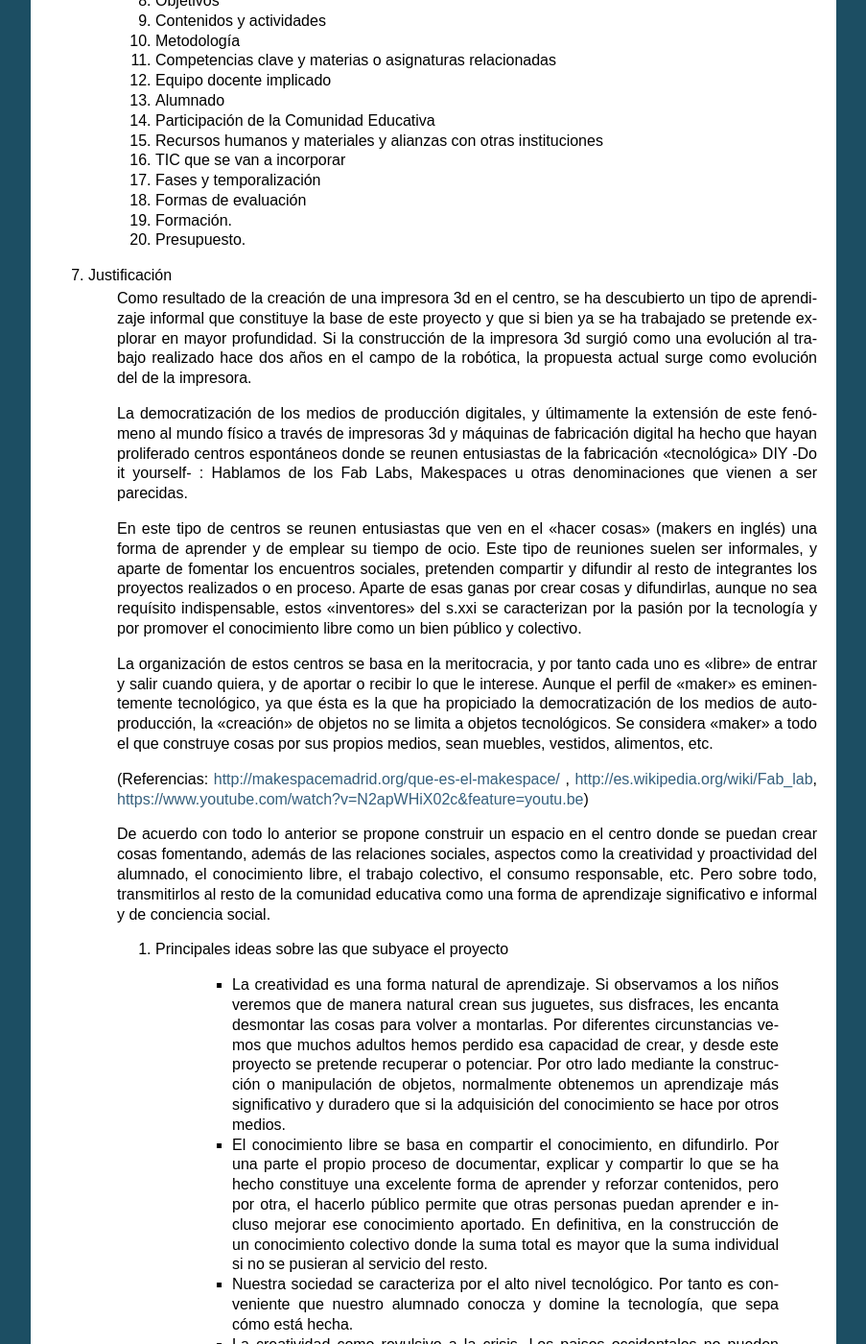
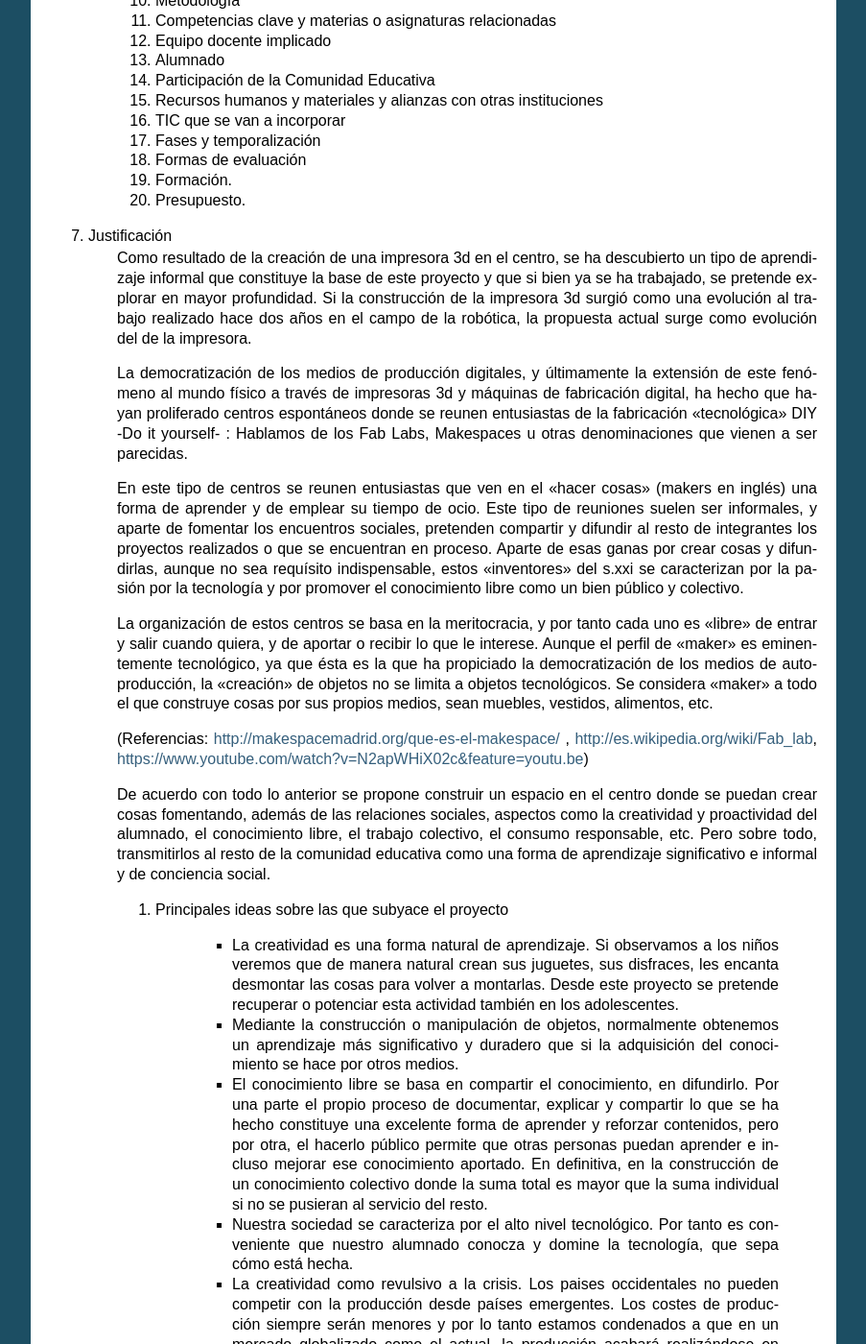
Before and after one commit to es3a10/aula_creativa, a Sphinx documentation site: the page built from docs/articulos.rst, in a window 1280 px wide and 1400 px high, scrolled down 808 px. Shown: the whole window at 96% size, without its empty margins (198-1101 px from the left). Built offline with Sphinx 7.4.7, drawn with Linux system fonts in a browser that asks for light colours; some of the changed text lies outside the part shown.

Commit message:
Update articulos.rst

```diff
--- a/docs/articulos.rst
+++ b/docs/articulos.rst
@@ -14,15 +14,13 @@
 	Imagina, crea, difunde: "Makespace" Cortes
 
 #. Palabras clave
-	Creatividad, Tecnología y Conocimiento Libre
+	Creatividad, Tecnología, Conocimiento Libre
 
 #. Nombre del centro o centros donde se desarrollará el proyecto.
 	IESO Bardenas Reales
 
 #. Nombre y apellidos del coordinador o coordinadora.
-	El autor del documento es Carlos Rodríguez Jaso, pero siguiendo las ideas que defiende el proyecto
-	de corresponsabilizar el trabajo y establecer una meritocracia
-	estaría encantado de que el proyecto fuera liderado por otra persona.
+	El autor del documento es Carlos Rodríguez Jaso.
 
 #. Breve descripción del proyecto
 	Se pretende crear un espacio informal de fabricación digital con algunas herramientas que
@@ -53,12 +51,12 @@
 #. Justificación
 	Como resultado de la creación de una impresora 3d en el centro, se ha descubierto
 	un tipo de aprendizaje informal que constituye la base de este proyecto y que si bien
-	ya se ha trabajado se pretende explorar en mayor profundidad. Si la construcción de la impresora
+	ya se ha trabajado, se pretende explorar en mayor profundidad. Si la construcción de la impresora
 	3d surgió como una evolución al trabajo realizado hace dos años en el campo de la  robótica,
 	la propuesta actual surge como evolución del de la impresora.
 
 	La democratización de los medios de producción digitales, y últimamente
-	la extensión de este fenómeno al mundo físico a través de impresoras 3d y máquinas de fabricación digital
+	la extensión de este fenómeno al mundo físico a través de impresoras 3d y máquinas de fabricación digital,
 	ha hecho que hayan proliferado centros espontáneos donde se reunen entusiastas de la fabricación "tecnológica" DIY -Do it yourself- :
 	Hablamos de los Fab Labs, Makespaces u otras denominaciones que vienen a ser
 	parecidas.
@@ -67,7 +65,7 @@
 	una forma de aprender
 	y de emplear su tiempo de ocio. Este tipo de reuniones suelen ser informales, y
 	aparte de fomentar los encuentros sociales, pretenden compartir y difundir al resto de integrantes
-	los proyectos realizados o en proceso.
+	los proyectos realizados o que se encuentran en proceso.
 	Aparte de esas ganas por crear cosas y difundirlas, aunque no
 	sea requísito indispensable, estos "inventores" del s.xxi se caracterizan
 	por la pasión por la tecnología y por promover el conocimiento libre como un bien público y colectivo.
@@ -92,8 +90,10 @@
 
 		- La creatividad es una forma natural de aprendizaje. Si observamos a los niños veremos que de
 		  manera natural crean sus juguetes, sus disfraces, les encanta desmontar las cosas para
-		  volver a montarlas. Por diferentes circunstancias vemos que muchos adultos hemos perdido esa
-		  capacidad de crear, y desde este proyecto se pretende recuperar o potenciar. Por otro lado mediante la
+		  volver a montarlas. Desde este proyecto se pretende recuperar o potenciar esta
+		  actividad también en los adolescentes.
+
+		- Mediante la
 		  construcción o manipulación de objetos, normalmente obtenemos un aprendizaje más significativo y duradero
 		  que si la adquisición del conocimiento se hace por otros medios.
 
@@ -168,7 +168,7 @@
 	del proyecto, y por tanto la lista que aparece a continuación podría ser orientativa.
 
     	Contenidos curriculares básicos:
-        	- Mecánica física: Conceptos como velocidades lineales, angulares, engranajes, ...
+        	- Mecánica y física: Conceptos como velocidades lineales, angulares, engranajes, ...
         	- Ley de Ohm y Corriente eléctrica
         	- Componentes electrónicos básicos: Resistencias, Tipos de Motores, ...
         	- Arquitectura y redes de Ordenadores
@@ -285,7 +285,9 @@
 
 	- **Comunicación lingüística:**
 	  Esta competencia se desarrollará durante todo el proyecto: al documentarse para
-	  ver qué se hace, al tomar decisiones y sobre todo al difundir los resultados
+	  ver qué se hace, al tomar decisiones y sobre todo al difundir los resultados.1. Se intentará, además,
+	  que algunos resultados se produzcan en otras lenguas para su mayor difusión en
+	  Internet (euskera, inglés o francés).
 	- **Competencia matemática y competencias básicas en ciencia y tecnología.**
 	  La mayoría de los contenidos propuestos requieren desarrollar la inteligecia
 	  lógico-matemática y el razonamiento formal. Además se desarrollan conceptos
@@ -324,7 +326,9 @@
 	Se propondrá la participación voluntaria a todo el alumnado del centro, que tendrá libertad para
 	acudir al espacio maker durante los segundos recreos.
 	En el caso de que algún profesor implicado pueda realizar alguna adaptación de la programación en alguno de
-	sus grupos, dicho alumnado también participará en los trabajos que correspondan.
+	sus grupos, dicho alumnado también participará en los trabajos que correspondan. En este sentido, por ejemplo,
+	para la difusión y documentación
+	del proyecto se puede contar con el profesorado del Área de Lenguas y de Educación Plástica y Visual.
 
 #. Participación de la Comunidad Educativa
 	Durante las tres jornadas de apertura del espacio, con sus talleres correspondientes, el resto de la comunidad
@@ -397,7 +401,8 @@
 #. Formación
 	La formación queda contemplada en la metodología del proyecto: Autoformación a partir de fuentes externas.
 	Debido al esfuerzo que implica, la creación de un grupo de trabajo en centro facilitaría la formación
-	en las diferentes tecnologías del profesorado que participe en el proyecto.
+	del profesorado que participe en el proyecto. De esta forma se adquiría al menos la base tecnológica
+	necesaria para asesorar al alumnado.
 
 #. Presupuesto.
 	Arduinos, Raspberry Pis, Monitores y teclados, Punto de acceso, Bobinas de filamento para la impresora,
@@ -405,4 +410,6 @@
 	productos que habría que comprar. Establecer un presupuesto exacto resulta complicado porque ni los propios
 	contenidos del proyecto está concretados al 100%. Sin embargo, la mayoría de los componentes son
 	de bajo coste, por lo que con una cantidad de unos 1000€ creemos que es posible montar un espacio que
-	siente las bases de una verdadero "espacio maker"
+	siente las bases de una verdadero "espacio maker". Posiblemente, el primero hasta la fecha en un centro educativo
+	navarro,
+	y avalado por el trabajo previo del montaje y desarrollo de nuestra impresora 3D.
```
Also changed, not shown: other parts of docs/articulos.rst (+2 -2 lines).
